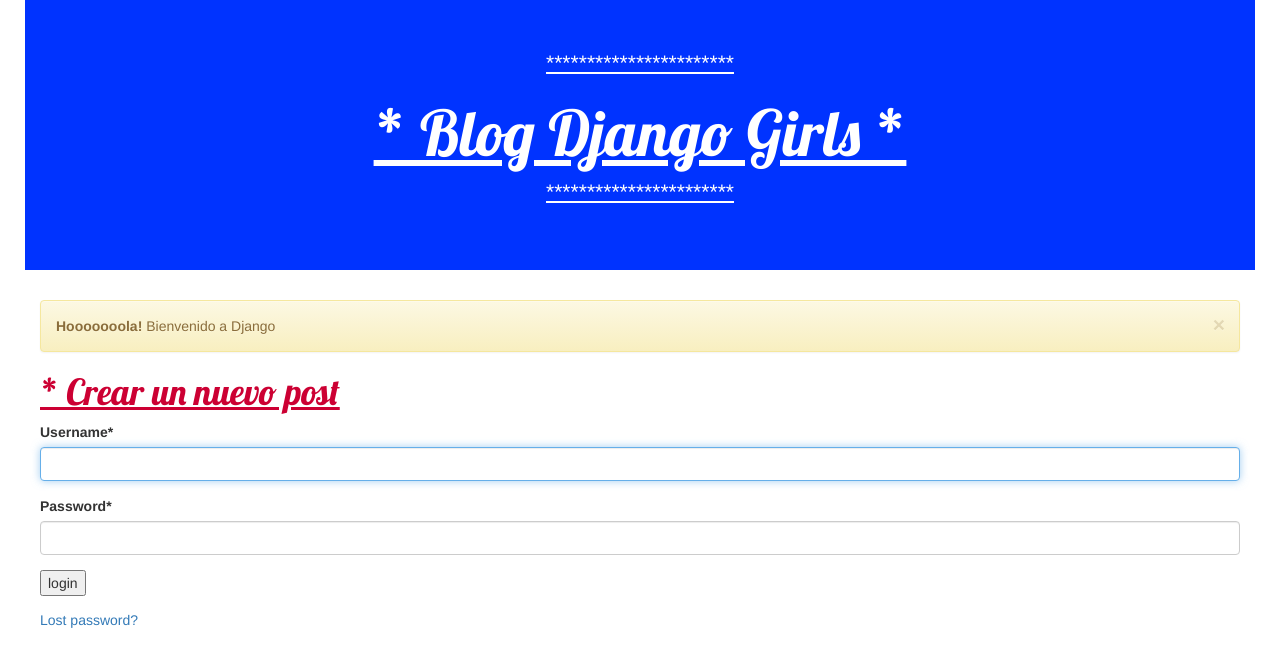
After one commit to Javyer75MP/django-tut, a Django app: page /login/ in a window 1280 px wide. The commit adds this page. Shown: the top 667 px of the page. Run offline with Django 3.2, Linux system fonts and the light colour scheme; some libraries are stand-ins or nearby versions.

Commit message:
django-tut_v6

```diff
--- a/blog/templates/blog/post_edit.html
+++ b/blog/templates/blog/post_edit.html
@@ -1,4 +1,4 @@
-{% extends 'blog/base.html' %}
+{% extends 'base.html' %}
 {% load crispy_forms_tags %}
 
 {% block content %}
--- a/blog/templates/blog/post_list.html
+++ b/blog/templates/blog/post_list.html
@@ -1,4 +1,4 @@
-{% extends 'blog/base.html' %}
+{% extends 'base.html' %}
 
 {% block content %}
     {% for post in posts %}
--- a/blog/views.py
+++ b/blog/views.py
@@ -2,11 +2,13 @@ from django.shortcuts import render, get_object_or_404, redirect
 from django.utils import timezone
 from .models import Post, Comment
 from .forms import  PostForm, CommentForm
+from django.contrib.auth.decorators import login_required
 
 
 def post_list(request):
     posts = Post.objects.filter(published_date__lte=timezone.now()).order_by('published_date')
     return render(request, 'blog/post_list.html', {'posts' : posts})
+
 
 def post_detail(request, pk):
 
@@ -27,6 +29,7 @@ def post_detail(request, pk):
 
     return render(request, 'blog/post_detail.html', {'post' : post, 'comments' : comments, 'form' : form})
 
+@login_required(login_url='login')
 def post_new(request):
     if request.method == "POST":
         form = PostForm(request.POST)
@@ -54,6 +57,7 @@ def post_edit(request, pk):
             form = PostForm(instance=post)
         return render(request, 'blog/post_edit.html', {'form': form})
 
+@login_required(login_url='login')
 def post_delete(request, pk):
     post = get_object_or_404(Post, pk=pk)
     post.delete()
--- a/mysite/settings.py
+++ b/mysite/settings.py
@@ -14,6 +14,7 @@ https://docs.djangoproject.com/en/1.8/ref/settings/
 import os
 
 BASE_DIR = os.path.dirname(os.path.dirname(os.path.abspath(__file__)))
+PROJECT_DIR = os.path.join(BASE_DIR, 'mysite')
 
 
 # Quick-start development settings - unsuitable for production
@@ -26,6 +27,8 @@ SECRET_KEY = 'g7&4frj5kd$ow7#wij@#@izr$@*z7xl2p4a+&f#u$=m2(uvxs='
 DEBUG = True
 
 ALLOWED_HOSTS = []
+
+LOGIN_REDIRECT_URL ='/'
 
 
 # Application definition
@@ -59,7 +62,7 @@ ROOT_URLCONF = 'mysite.urls'
 TEMPLATES = [
     {
         'BACKEND': 'django.template.backends.django.DjangoTemplates',
-        'DIRS': [],
+        'DIRS': [os.path.join(PROJECT_DIR, 'templates')],
         'APP_DIRS': True,
         'OPTIONS': {
             'context_processors': [
--- a/blog/templates/blog/base.html
+++ b/mysite/templates/base.html
@@ -9,13 +9,15 @@
     </head>
     <body>
         <div class="jumbotron">
-        <h1>Blog Django Girls</h1>
+        <p>***********************</p>
+        <h1>* Blog Django Girls *</h1>
+        <p>***********************</p>
         </div>
         <div class="container-fluid">
             <div class="alert alert-warning alert-dismissible" role="alert">
             <button type="button" class="close" data-dismiss="alert" aria-label="Close"><span aria-hidden="true">&times;</span></button>
             <strong>Hooooooola!</strong> Bienvenido a Django</div>
-            <h1><a class="newpost" href="{% url 'blog.views.post_new' %}">Nuevo Post</a></h1>
+            <h1><a class="newpost" href="{% url 'blog.views.post_new' %}">* Crear un nuevo post</a></h1>
             {% block content %}
             {% endblock %}
         </div>
--- /dev/null
+++ b/mysite/templates/registration/login.html
@@ -0,0 +1,30 @@
+{% extends "base.html" %}
+{% load crispy_forms_tags %}
+
+{% block content %}
+
+{% if form.errors %}
+<p>Your username and password didn't match. Please try again.</p>
+{% endif %}
+
+{% if next %}
+    {% if user.is_authenticated %}
+    <p>Your account doesn't have access to this page. To proceed,
+    please login with an account that has access.</p>
+    {% else %}
+    <p>Please login to see this page.</p>
+    {% endif %}
+{% endif %}
+
+<form method="post" action="{% url 'django.contrib.auth.views.login' %}">
+{% csrf_token %}
+{{ form | crispy }}
+
+<input type="submit" value="login" />
+<input type="hidden" name="next" value="{{ next }}" />
+</form>
+
+{# Assumes you setup the password_reset view in your URLconf #}
+<p><a href="{% url 'password_reset' %}">Lost password?</a></p>
+
+{% endblock %}
--- a/mysite/urls.py
+++ b/mysite/urls.py
@@ -5,4 +5,5 @@ urlpatterns = [
 
     url(r'^admin/', include(admin.site.urls)),
     url(r'', include('blog.urls')),
+    url('^', include('django.contrib.auth.urls'))
 ]
```
Also changed, not shown: blog/templates/blog/post_detail.html (+10 -21 lines), blog/templates/blog/snippets/comments.html (added, +15 -0 lines), 1 other file.
